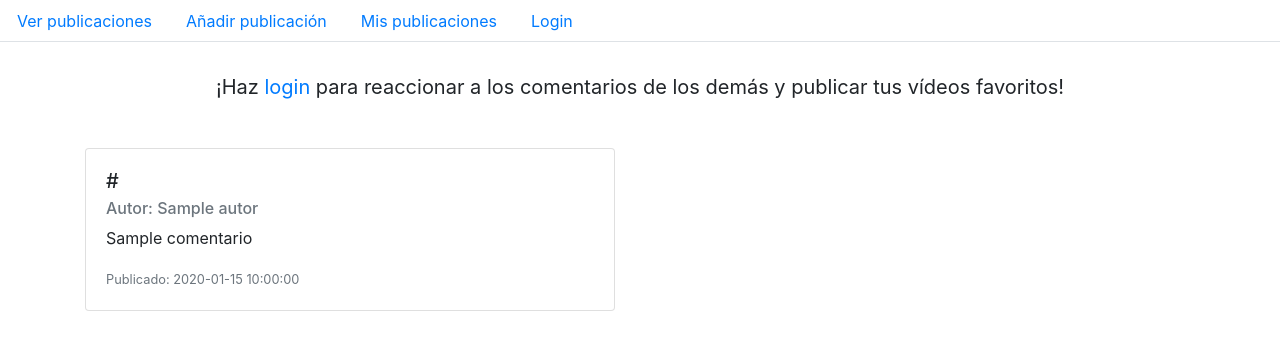
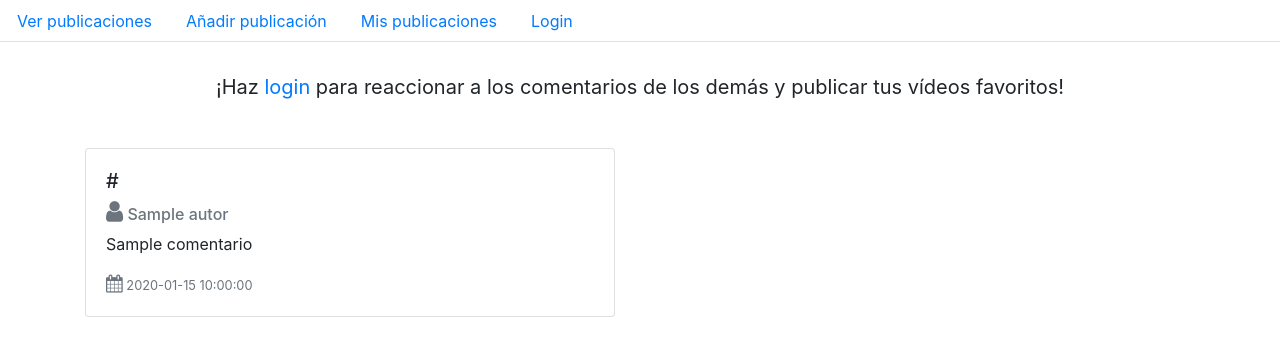
Before and after one commit to bfalonso/whats-new, a Python web app: template templates/index.html in a window 1280 px wide. Shown: the top 356 px of the page. Run offline with Jinja, Linux system fonts and the light colour scheme; the template is opened without the code that fills it: most values are stand-ins (such as "Sample title", 1, 10 or a date in 2020); some libraries are stand-ins or nearby versions.

Commit message:
Updates some styles

```diff
--- a/templates/addPublicacion.html
+++ b/templates/addPublicacion.html
@@ -16,7 +16,7 @@
     </blockquote>
 <form id="addPublicacion" method="post" action="/publicaciones/add" onsubmit="return check()">
     <div class="form-group row">
-        <label for="email" class="col-sm-3 col-form-label">Usuario</label>
+        <label for="email" class="col-sm-3 col-form-label">Autor</label>
         <div class="col-sm-9">
             <input type="text" readonly class="form-control-plaintext" name="email" id="email" value="{{email}}">
         </div>
--- a/templates/index.html
+++ b/templates/index.html
@@ -16,9 +16,9 @@
                     <div class="card" style="width: 530px;">
                         <div class="card-body">
                             <h5 class="card-title">{{ p.url }}</h5>
-                            <h6 class="card-subtitle mb-2 text-muted">Autor: {{ p.autor }}</h6>
+                            <h6 class="card-subtitle mb-2 text-muted"><i class="fa fa-user" aria-hidden="true" style="font-size: x-large"></i><span> </span>{{ p.autor }}</h6>
                             <p class="card-text">{{ p.comentario }}</p>
-                            <p class="card-text"><small class="text-muted">Publicado: {{ p.fecha }}</small></p>
+                            <p class="card-text"><small class="text-muted"><i class="fa fa-calendar" aria-hidden="true" style="font-size: large"></i><span> </span>{{ p.fecha }}</small></p>
 
                             {% if user %}
                                 {% if user.email() == p.autor %}
--- a/templates/listLikes.html
+++ b/templates/listLikes.html
@@ -13,7 +13,10 @@
         </blockquote>
         <ul class="list-group">
             {% for l in likes %}
-            <li class="list-group-item"><b>{{ l.autor }}</b> <small>{{ l.fecha }}</small></li>
+                <li class="list-group-item">
+                    <i class="fa fa-user" aria-hidden="true" style="font-size: x-large"></i><span> </span><b>{{ l.autor }}</b>&nbsp;&nbsp;&nbsp;&nbsp;&nbsp;
+                    <i class="fa fa-calendar" aria-hidden="true" style="font-size: x-large"></i><span> </span><small>{{ l.fecha }}</small>
+                </li>
             {% endfor %}
         </ul>
     {% endif %}
--- a/templates/modificarPublicacion.html
+++ b/templates/modificarPublicacion.html
@@ -16,7 +16,7 @@
     </blockquote>
 <form method="post" action="/publicaciones/modifica?id={{ p.key.urlsafe() }}" onsubmit="return check()">
     <div class="form-group row">
-        <label for="email" class="col-sm-3 col-form-label">Usuario</label>
+        <label for="email" class="col-sm-3 col-form-label">Autor</label>
         <div class="col-sm-9">
             <input type="text" readonly class="form-control-plaintext" name="email" id="email" value="{{ email }}">
         </div>
--- a/templates/skeleton.html
+++ b/templates/skeleton.html
@@ -7,6 +7,7 @@
     <title>What's New</title>
 
     <link rel="stylesheet" href="https://maxcdn.bootstrapcdn.com/bootstrap/4.0.0/css/bootstrap.min.css" integrity="sha384-Gn5384xqQ1aoWXA+058RXPxPg6fy4IWvTNh0E263XmFcJlSAwiGgFAW/dAiS6JXm" crossorigin="anonymous">
+    <link rel="stylesheet" href="https://cdnjs.cloudflare.com/ajax/libs/font-awesome/4.7.0/css/font-awesome.min.css">
 
     <script src="https://code.jquery.com/jquery-3.2.1.slim.min.js" integrity="sha384-KJ3o2DKtIkvYIK3UENzmM7KCkRr/rE9/Qpg6aAZGJwFDMVNA/GpGFF93hXpG5KkN" crossorigin="anonymous"></script>
     <script src="https://cdnjs.cloudflare.com/ajax/libs/popper.js/1.12.9/umd/popper.min.js" integrity="sha384-ApNbgh9B+Y1QKtv3Rn7W3mgPxhU9K/ScQsAP7hUibX39j7fakFPskvXusvfa0b4Q" crossorigin="anonymous"></script>
```
